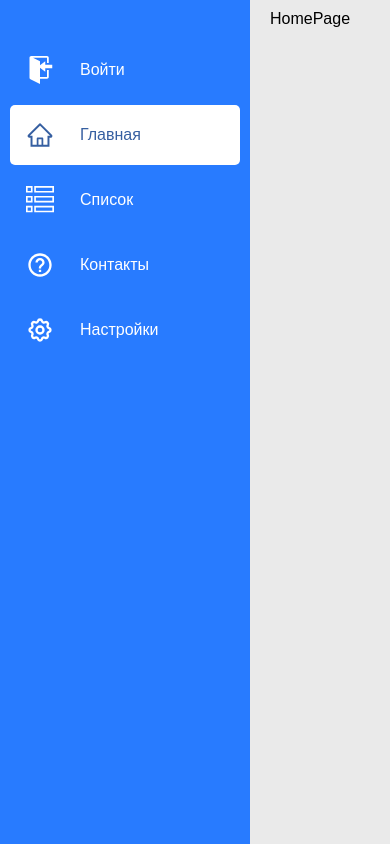
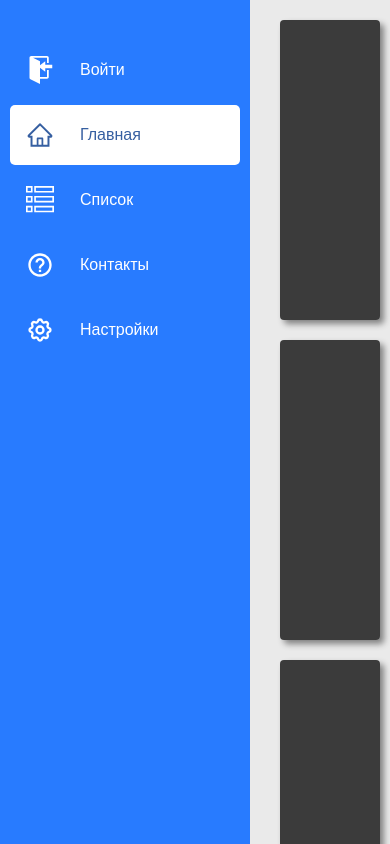
Before and after one commit to Artur-Yamai/HookahDB-frontend, a React (Create React App) app: page / in a window 390 px wide. Built offline with nearby package versions, Linux system fonts and the light colour scheme.

Commit message:
GUI: добавлены блоки, для симуляции отображения данных на главной

```diff
--- /dev/null
+++ b/src/pages/HomePage/HomePage.scss
@@ -0,0 +1,33 @@
+.homepage {
+  display: flex;
+  flex-wrap: wrap;
+  align-content: flex-start;
+  width: 100%;
+
+  &__item {
+    width: calc(100% / 3 - 20px);
+    height: 300px;
+    margin: 10px;
+    background-color: rgba(0, 0, 0, 0.75);
+    box-shadow: 4px 4px 6px gray;
+    border-radius: 4px;
+  }
+}
+
+@media (max-width: 991px) {
+  .homepage {
+    &__item {
+      width: calc(100% / 2 - 20px);
+    }
+  }
+}
+
+@media (max-width: 680px) {
+  .homepage {
+    padding-right: 0;
+    padding-left: 0;
+    &__item {
+      width: calc(100% - 20px);
+    }
+  }
+}
--- a/src/pages/HomePage/HomePage.tsx
+++ b/src/pages/HomePage/HomePage.tsx
@@ -1,3 +1,17 @@
+import "./HomePage.scss";
+
 export function HomePage() {
-  return <div>HomePage</div>;
+  const arr: number[] = [];
+
+  for (let i: number = 0; i < 16; i++) {
+    arr.push(i);
+  }
+
+  return (
+    <div className="homepage">
+      {arr.map((_, i) => (
+        <div key={i} className="homepage__item"></div>
+      ))}
+    </div>
+  );
 }
```
